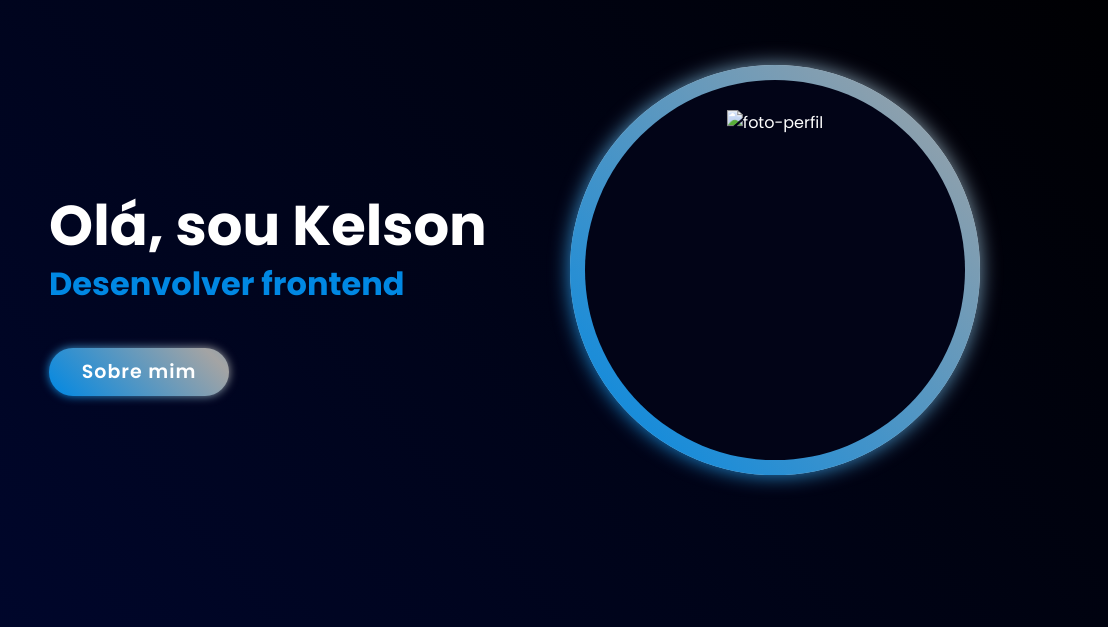
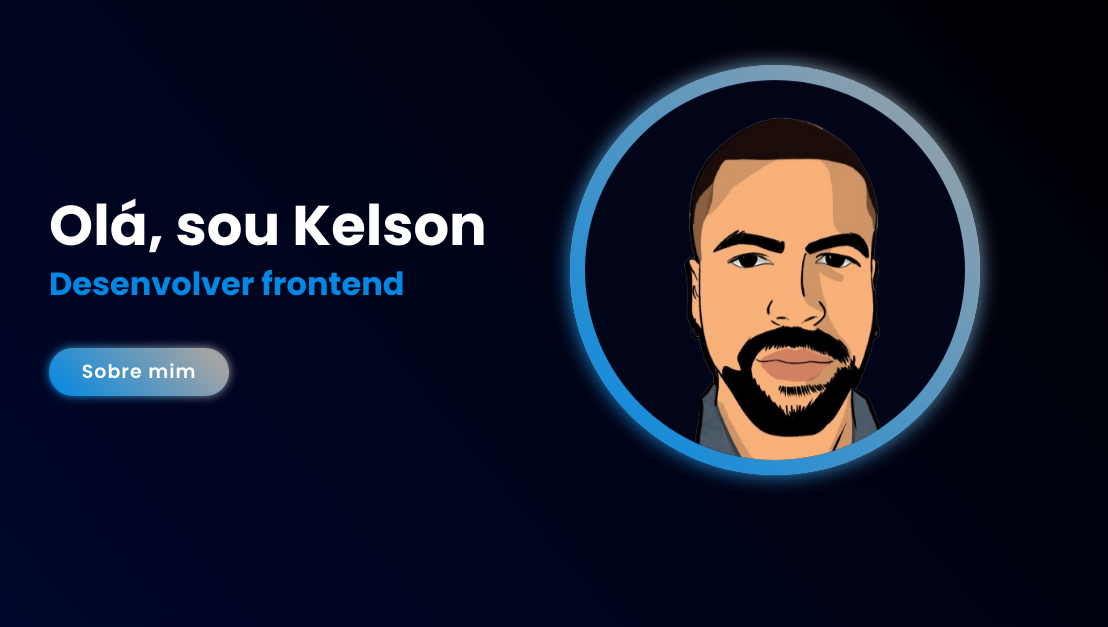
Before and after one commit to Kelsonobd/portif-lio-1.0, a plain HTML site: page index.html in a window 1280 px wide. Shown: the part 141-768 px from the top of the page, 172-1280 px from the left. Drawn offline with nearby package versions, Linux system fonts and the light colour scheme.

Commit message:
corrigindo-bug-pt4

```diff
--- a/index.html
+++ b/index.html
@@ -56,7 +56,7 @@
                 <span></span>
                 <span></span>
                 <div class="image">
-                    <img src={"portif-lio-1.0"}/assets/images/theo-anime.png" alt="foto-perfil">
+                    <img src= portif-lio-1.0/assets/images/theo-anime.png alt="foto-perfil">
                 </div>
             </div>
         </div>
```
Also changed, not shown: 1 other file.
